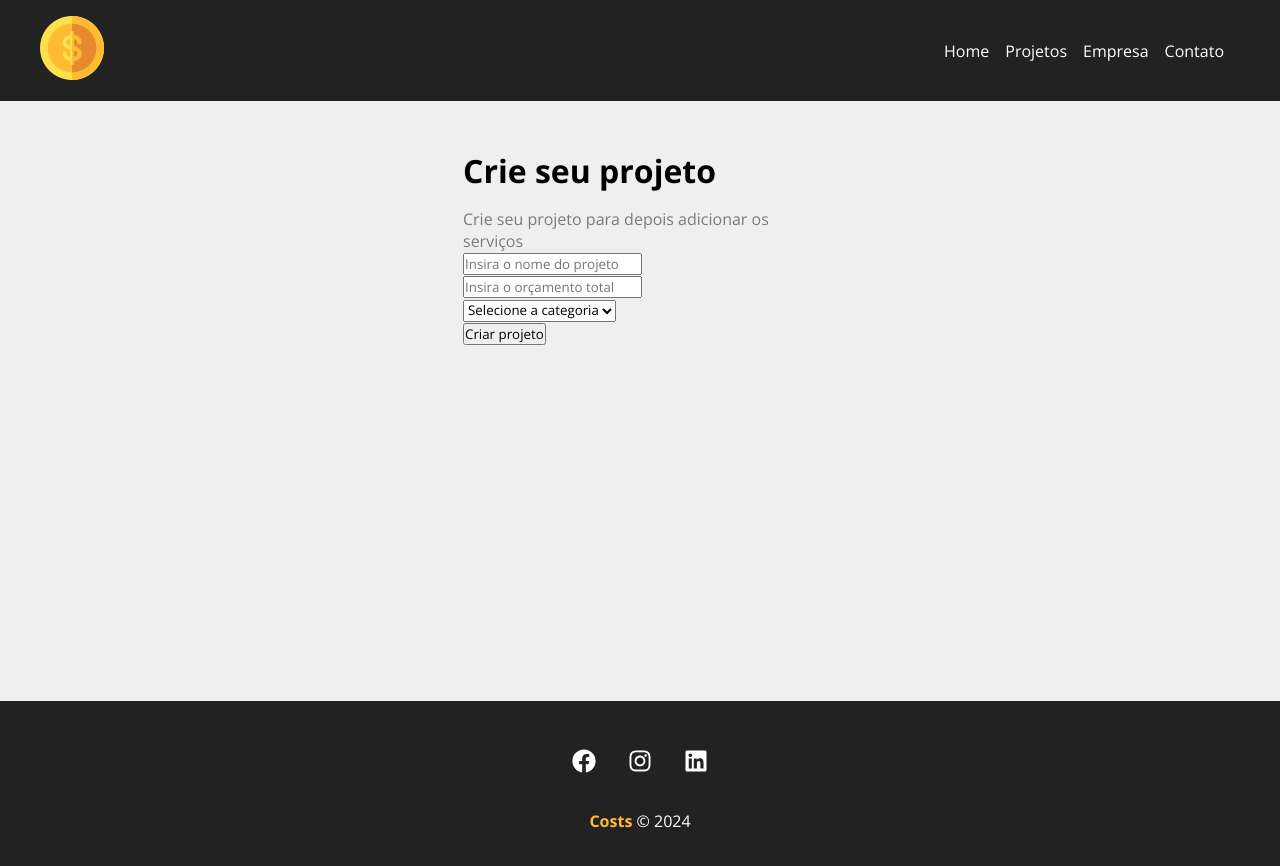
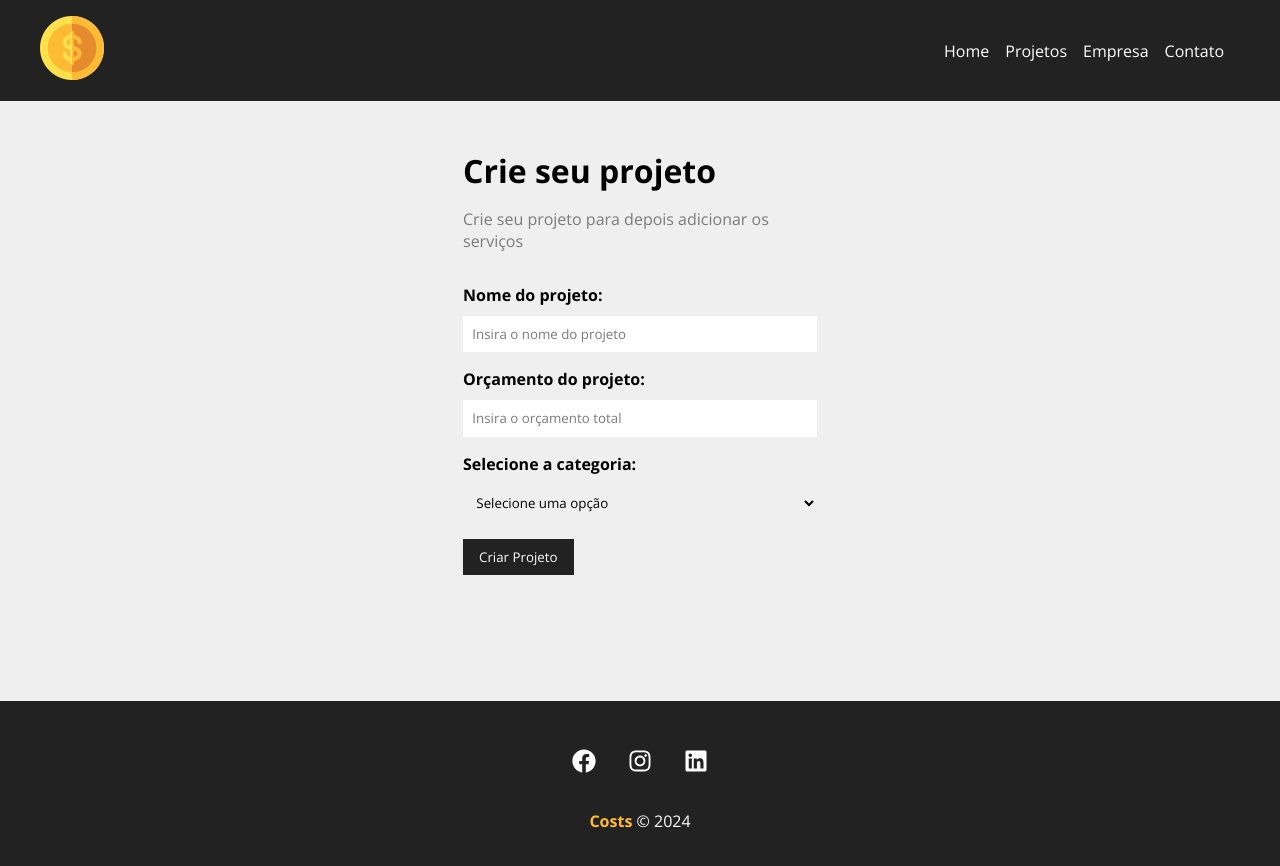
Before and after one commit to thales0591/project-manager-react, a React (Create React App) app: page /newproject in a window 1280 px wide. Shown: the top 866 px of the page. Built offline with nearby package versions, Linux system fonts and the light colour scheme.

Commit message:
create project form components

```diff
--- a/public/index.html
+++ b/public/index.html
@@ -9,7 +9,6 @@
       name="description"
       content="Web site created using create-react-app"
     />
-    <link rel="apple-touch-icon" href="%PUBLIC_URL%/logo192.png" />
     <!--
       manifest.json provides metadata used when your web app is installed on a
       user's mobile device or desktop. See https://developers.google.com/web/fundamentals/web-app-manifest/
--- /dev/null
+++ b/src/components/form/Input.js
@@ -0,0 +1,22 @@
+import styles from './Input.module.css'
+
+function Input({type, text, name, placeholder, handleOnChange, value}) {
+    return(
+        <div className={styles.form_control}>
+            <label
+                htmlFor={name}
+                >{text}:
+            </label>
+            <input
+                type={type}
+                name={name}
+                id={name}
+                placeholder={placeholder}
+                onChange={handleOnChange}
+                value={value}
+            />
+        </div>
+    )
+}
+
+export default Input
--- /dev/null
+++ b/src/components/form/Input.module.css
@@ -0,0 +1,20 @@
+.form_control {
+    display: flex;
+    flex-direction: column;
+    margin-bottom: 1em;
+}
+
+.form_control label {
+    margin-bottom: .6em;
+    font-weight: bold;
+}
+
+.form_control input {
+    padding: .7em;
+    border-radius: 0;
+    border: none;
+}
+
+.form_control input::placeholder {
+    color: #7b7b7b;
+}
--- /dev/null
+++ b/src/components/form/Select.js
@@ -0,0 +1,19 @@
+import styles from './Select.module.css'
+
+function Select({ text, name, options, handleOnChange, value}) {
+    return(
+        <div className={styles.form_control}>
+            <label
+                htmlFor={name}
+                >{text}:
+            </label>
+            <select
+                name={name}
+                id={name}>
+                <option>Selecione uma opção</option>
+            </select>
+        </div>
+    )
+}
+
+export default Select
--- /dev/null
+++ b/src/components/form/Select.module.css
@@ -0,0 +1,16 @@
+.form_control {
+    display: flex;
+    flex-direction: column;
+    margin-bottom: 1em;
+}
+
+.form_control label {
+    margin-bottom: .6em;
+    font-weight: bold;
+}
+
+.form_control select {
+    padding: .7em;
+    border-radius: 0;
+    border: none;
+}
--- /dev/null
+++ b/src/components/form/SubmitButton.js
@@ -0,0 +1,11 @@
+import styles from './SubmitButton.module.css'
+
+function SubmitButton({ text }) {
+    return(
+        <div>
+            <button className={styles.btn}>{text}</button>
+        </div>
+    )
+}
+
+export default SubmitButton
--- /dev/null
+++ b/src/components/form/SubmitButton.module.css
@@ -0,0 +1,13 @@
+.btn {
+    background-color: #222;
+    color: #FFF;
+    padding: 0.7em 1.2em;
+    text-decoration: none;
+    transition: 0.5s;
+    cursor: pointer;
+    border: none;
+}
+
+.btn:hover {
+    color: #FFBB33;
+}
--- a/src/components/pages/NewProject.js
+++ b/src/components/pages/NewProject.js
@@ -6,7 +6,7 @@
         <div className={styles.newproject_container}>
             <h1>Crie seu projeto</h1>
             <p>Crie seu projeto para depois adicionar os serviços</p>
-            <ProjectForm/>
+            <ProjectForm btnText="Criar Projeto"/>
         </div>
     )
 }
--- a/src/components/project/ProjectForm.js
+++ b/src/components/project/ProjectForm.js
@@ -1,21 +1,28 @@
-function ProjectForm() {
+import styles from './ProjectForm.module.css'
+import Input from '../form/Input'
+import Select from '../form/Select'
+import SubmitButton from '../form/SubmitButton'
+
+function ProjectForm({ btnText }) {
     return (
         <div>
-            <form>
-                <div>
-                    <input type="text" placeholder="Insira o nome do projeto"/>
-                </div>
-                <div>
-                    <input type="number" placeholder="Insira o orçamento total"/>
-                </div>
-                <div>
-                    <select name="category_id">
-                        <option disabled selected>Selecione a categoria</option>
-                    </select>
-                </div>
-                <div>
-                    <input type="submit" value="Criar projeto"/>
-                </div>
+            <form className={styles.form}>
+                <Input
+                    type="text"
+                    text="Nome do projeto"
+                    name="name"
+                    placeholder="Insira o nome do projeto"
+                />
+                <Input
+                    type="number"
+                    text="Orçamento do projeto"
+                    name="budget"
+                    placeholder="Insira o orçamento total"
+                />
+                <Select
+                    name="category_id"
+                    text="Selecione a categoria"/>
+                <SubmitButton text={btnText}/>
             </form>
         </div>
     )
--- /dev/null
+++ b/src/components/project/ProjectForm.module.css
@@ -0,0 +1,4 @@
+.form {
+    width: 100%;
+    margin: 2em 0;
+}
```
Also changed, not shown: public/manifest.json.
